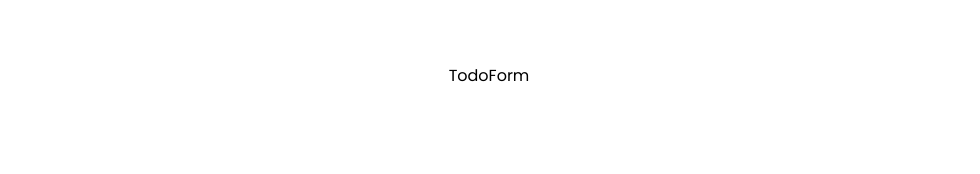
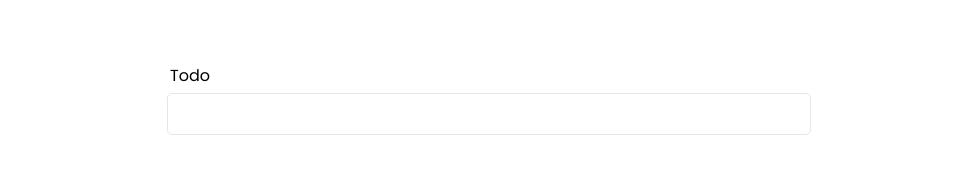
Before and after one commit to rlsnider/for-chore, a React (Create React App) app in the folder frontend/: page / in a window 1280 px wide. Shown: the part 264-438 px from the top of the page, without its empty margins (151-1131 px from the left). Built offline with nearby package versions, Linux system fonts and the light colour scheme; sample sign-in values are in the browser's storage.

Commit message:
can add text to todo list on form

```diff
--- a/frontend/src/components/TodoForm.jsx
+++ b/frontend/src/components/TodoForm.jsx
@@ -2,8 +2,28 @@ import { useState } from 'react'
 import { useSelector, useDispatch } from 'react-redux'
 
 function TodoForm() {
+    const [text, setText] = useState('')
+
+    const onSubmit = e => {
+        e.preventDefault()
+    }
+
   return (
-    <div>TodoForm</div>
+ <section className='form'>
+    <form onSubmit={onSubmit}>
+        <div className="form-group">
+            <label htmlFor="text">Todo</label>
+            <input
+            type='text'
+            name='text'
+            id='text'
+            value={text}
+            onChange={(e) => setText(e.target.value)}
+            />
+        </div>
+
+    </form>
+ </section>
   )
 }
 
```
